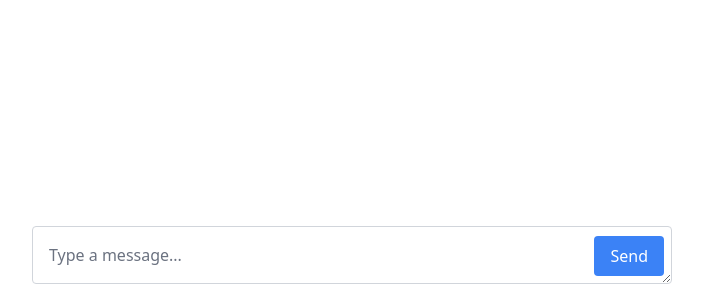
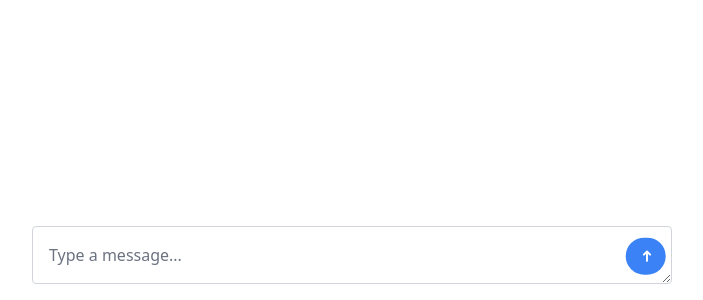
Before and after one commit to alexkehayias/indexer, a website: page web-ui/src/chat/index.html in a window 1280 px wide. Shown: the part 500-800 px from the top of the page, without its empty margins (288-991 px from the left). Drawn offline with nearby package versions, Linux system fonts and the light colour scheme.

Commit message:
Use smaller button for chat input UI

```diff
--- a/web-ui/src/chat/index.html
+++ b/web-ui/src/chat/index.html
@@ -14,12 +14,13 @@
     <div class="relative bg-transparent w-full px-4 pb-4 lg:max-w-2xl" style="margin-top: -2px;">
       <textarea id="chat-input"
              type="text"
-             class="block w-full p-4 pr-24 bg-white border border-gray-300 rounded highlight-none"
+             class="block w-full p-4 pr-10 bg-white border border-gray-300 rounded highlight-none"
              placeholder="Type a message..."
              rows="1"></textarea>
       <button id="send-button"
-              class="bg-blue-500 text-white px-4 py-2 rounded absolute end-[1.5rem] bottom-[1.5rem] right-[1.5rem]">
-        Send
+              style="transform: rotate(-90deg)"
+              class="bg-blue-500 text-white px-3 py-2 rounded-full absolute end-[1.5rem] bottom-[1.5rem] right-[1.5rem] hover:bg-blue-600">
+        ➜
       </button>
     </div>
   </div>
```
Also changed, not shown: web-ui/src/output.css.
